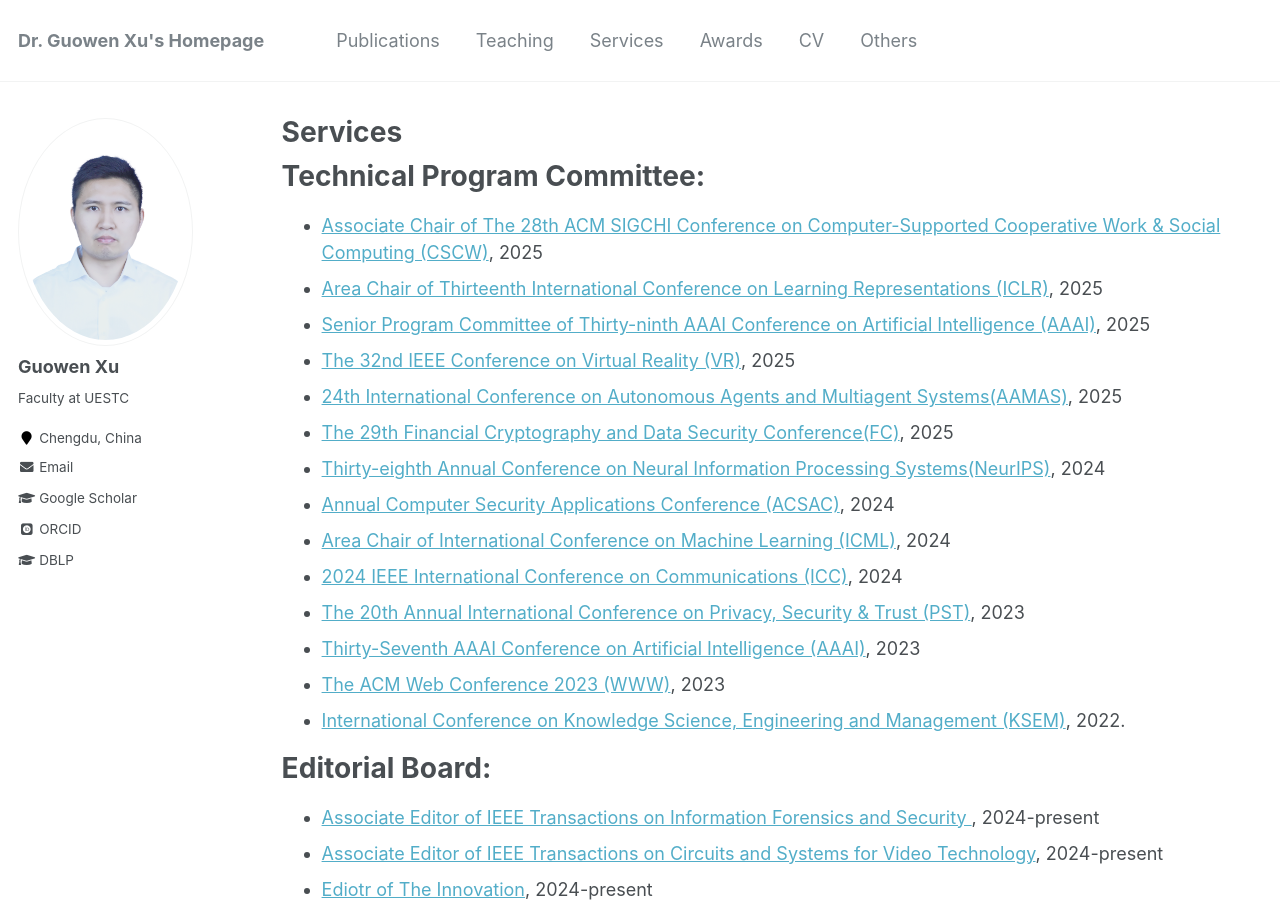
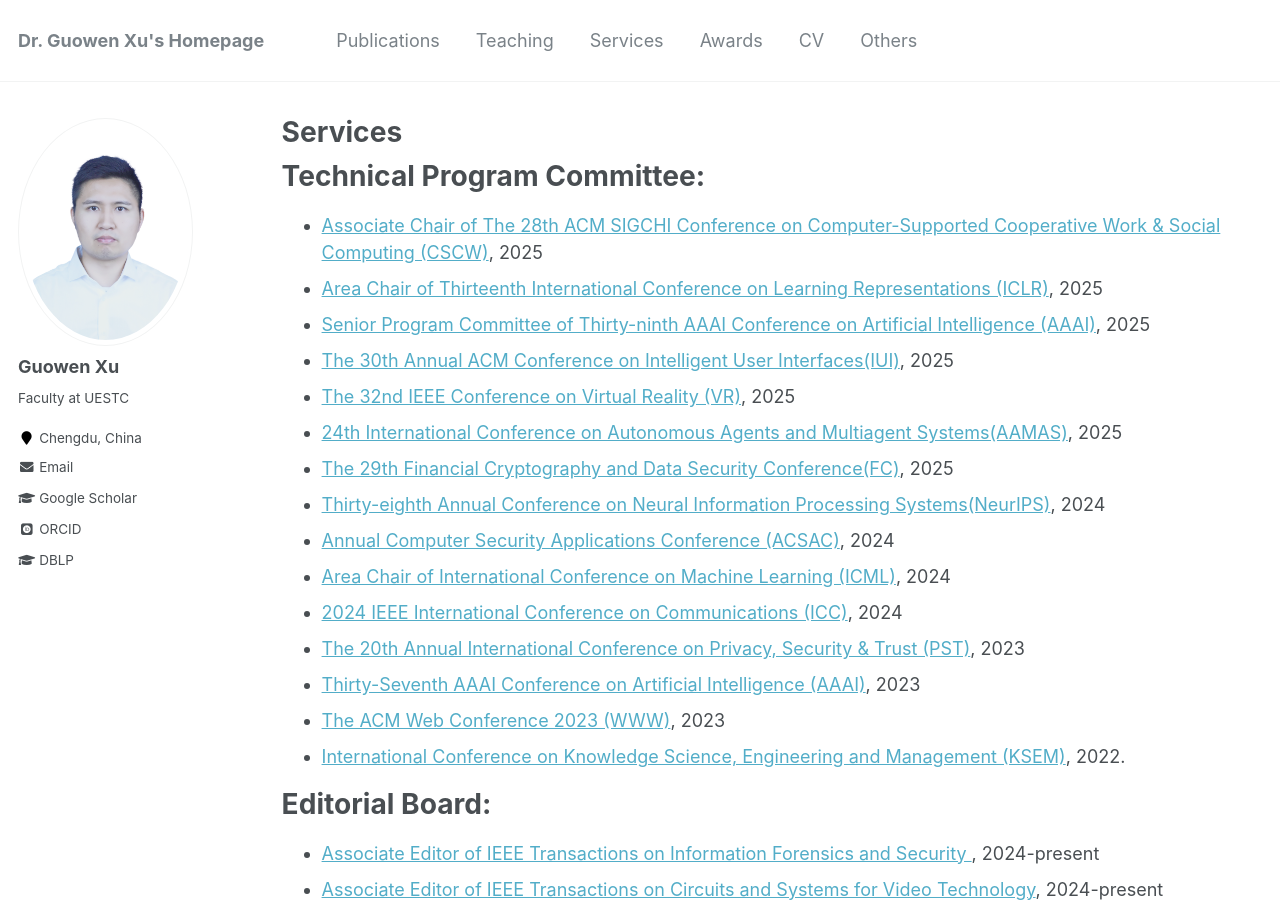
Before and after one commit to Guowen-xu/guowen-xu.github.io, a Jekyll site: the page built from _pages/services.md, in a window 1280 px wide and 900 px high. Built offline with Jekyll 4.4.1, drawn with Linux system fonts in a browser that asks for light colours; some web fonts are replaced.

Commit message:
Update services.md

```diff
--- a/_pages/services.md
+++ b/_pages/services.md
@@ -9,7 +9,8 @@ Technical Program Committee:
 *  [Associate Chair of The 28th ACM SIGCHI Conference on Computer-Supported Cooperative Work & Social Computing (CSCW)](https://cscw.acm.org/2025/), 2025
 *   [Area Chair of Thirteenth International Conference on Learning Representations (ICLR)](https://iclr.cc/Conferences/2025), 2025
 *  [Senior Program Committee of Thirty-ninth AAAI Conference on Artificial Intelligence (AAAI)](https://aaai.org/Conferences/AAAI-23/), 2025
-*  [The 32nd IEEE Conference on Virtual Reality (VR)](http://ieeevr.org/2025/), 2025
+* [The 30th Annual ACM Conference on Intelligent User Interfaces(IUI)](https://iui.acm.org/2025/), 2025
+*   [The 32nd IEEE Conference on Virtual Reality (VR)](http://ieeevr.org/2025/), 2025
 *   [24th International Conference on Autonomous Agents and Multiagent Systems(AAMAS)](https://aamas2025.org), 2025
 *   [The 29th Financial Cryptography and Data Security Conference(FC)](https://fc25.ifca.ai), 2025
 * [Thirty-eighth Annual Conference on Neural Information Processing Systems(NeurIPS)](https://neurips.cc/), 2024
```
